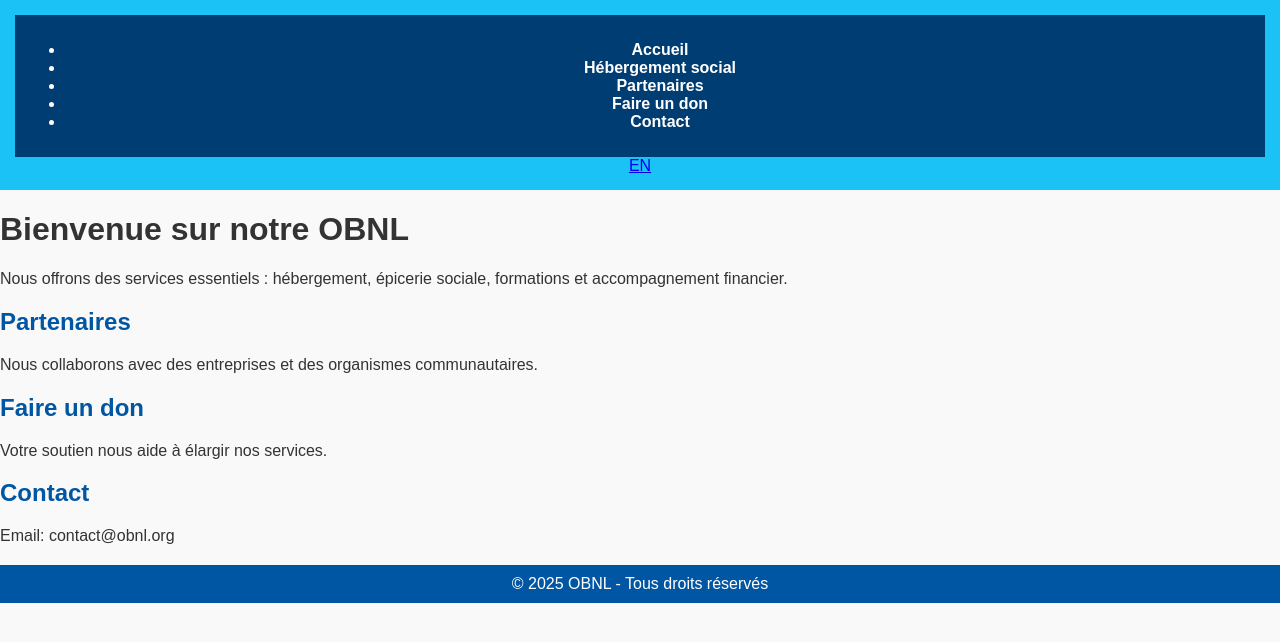
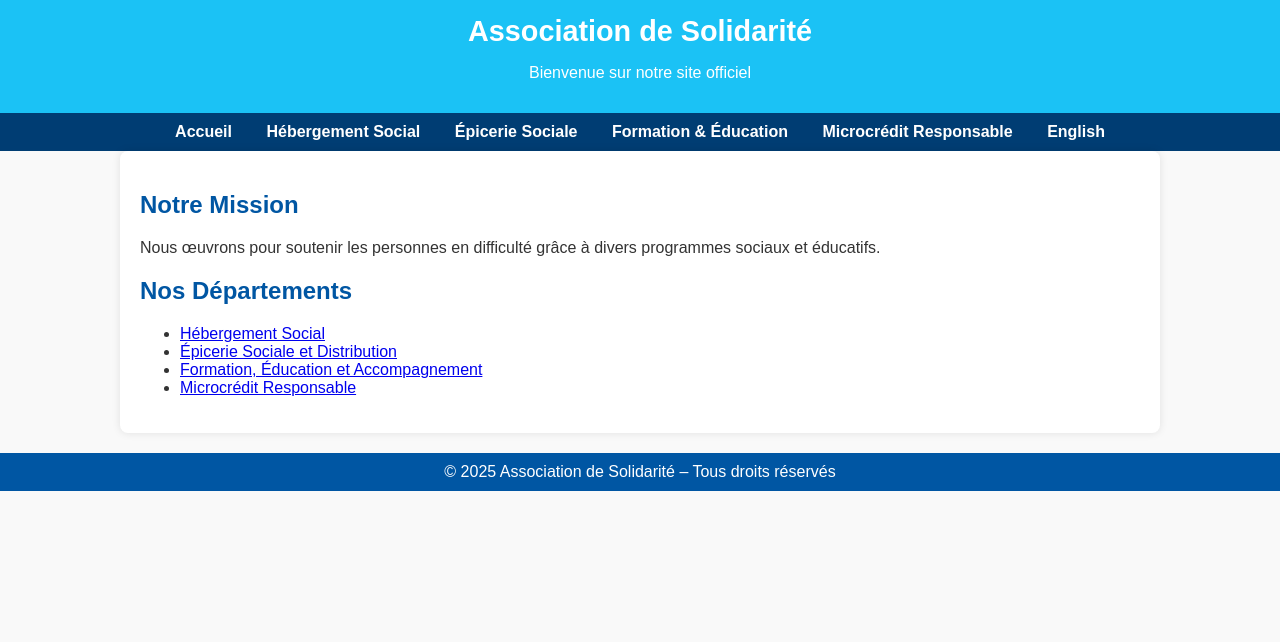
Before and after one commit to Code1deep/Onbl3, a plain HTML site: page index.html in a window 1280 px wide. Drawn offline with Linux system fonts and the light colour scheme; files that its build step writes are made by us from their sources.

Commit message:
Update index.html

```diff
--- a/index.html
+++ b/index.html
@@ -1,36 +1,41 @@
 <!DOCTYPE html>
 <html lang="fr">
 <head>
-<meta charset="UTF-8">
-<meta name="viewport" content="width=device-width, initial-scale=1.0">
-<title>Accueil - OBNL</title>
-<link rel="stylesheet" href="style.css">
+  <meta charset="UTF-8">
+  <meta name="viewport" content="width=device-width, initial-scale=1.0">
+  <title>Association – Accueil</title>
+  <link rel="stylesheet" href="css/style.css">
 </head>
 <body>
-<header>
+  <header>
+    <h1>Association de Solidarité</h1>
+    <p>Bienvenue sur notre site officiel</p>
+  </header>
+
   <nav>
+    <a href="index_fr.html">Accueil</a>
+    <a href="hebergement_fr.html">Hébergement Social</a>
+    <a href="epicerie_fr.html">Épicerie Sociale</a>
+    <a href="formation_fr.html">Formation & Éducation</a>
+    <a href="microcredit_fr.html">Microcrédit Responsable</a>
+    <a href="index_en.html">English</a>
+  </nav>
+
+  <div class="container">
+    <h2>Notre Mission</h2>
+    <p>Nous œuvrons pour soutenir les personnes en difficulté grâce à divers programmes sociaux et éducatifs.</p>
+
+    <h2>Nos Départements</h2>
     <ul>
-      <li><a href="index.html">Accueil</a></li>
-      <li><a href="hebergement.html">Hébergement social</a></li>
-      <li><a href="#partenaires">Partenaires</a></li>
-      <li><a href="#don">Faire un don</a></li>
-      <li><a href="#contact">Contact</a></li>
+      <li><a href="hebergement_fr.html">Hébergement Social</a></li>
+      <li><a href="epicerie_fr.html">Épicerie Sociale et Distribution</a></li>
+      <li><a href="formation_fr.html">Formation, Éducation et Accompagnement</a></li>
+      <li><a href="microcredit_fr.html">Microcrédit Responsable</a></li>
     </ul>
-  </nav>
-  <div class="lang-switch">
-    <a href="index_en.html">EN</a>
   </div>
-</header>
-<main>
-  <h1>Bienvenue sur notre OBNL</h1>
-  <p>Nous offrons des services essentiels : hébergement, épicerie sociale, formations et accompagnement financier.</p>
-  <h2 id="partenaires">Partenaires</h2>
-  <p>Nous collaborons avec des entreprises et des organismes communautaires.</p>
-  <h2 id="don">Faire un don</h2>
-  <p>Votre soutien nous aide à élargir nos services.</p>
-  <h2 id="contact">Contact</h2>
-  <p>Email: contact@obnl.org</p>
-</main>
-<footer>&copy; 2025 OBNL - Tous droits réservés</footer>
+
+  <footer>
+    &copy; 2025 Association de Solidarité – Tous droits réservés
+  </footer>
 </body>
 </html>
```
